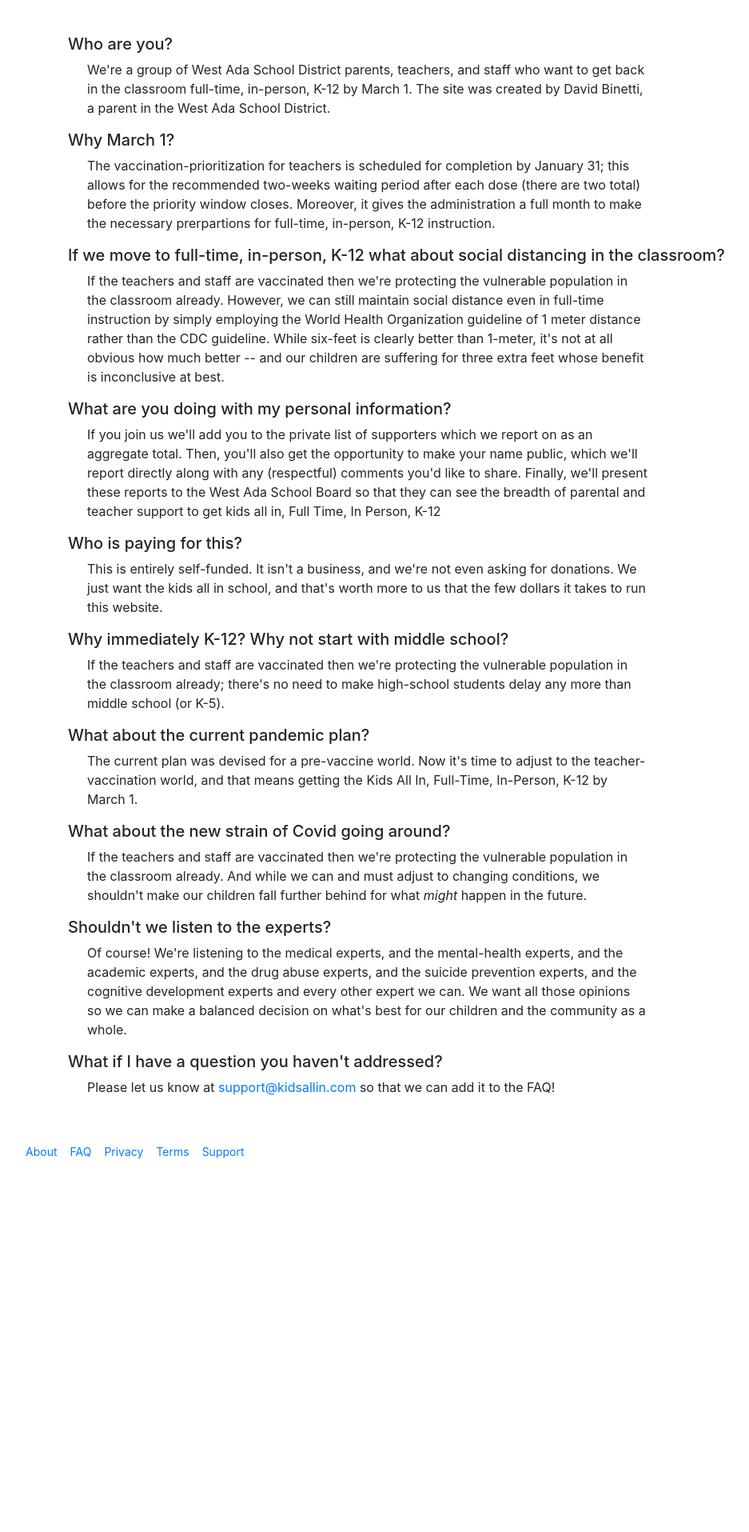
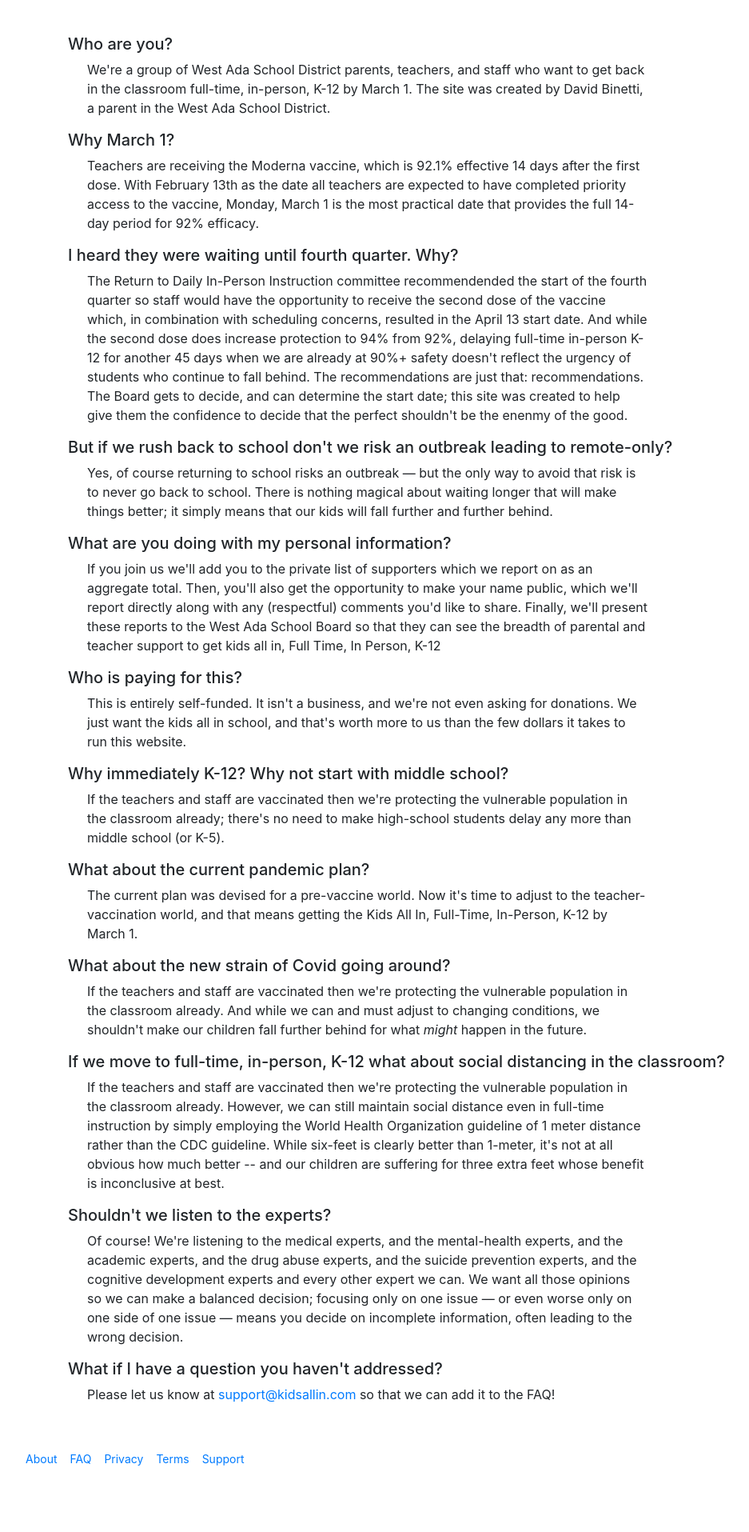
Before and after one commit to dbinetti/kidsallin, a Django app: page /faq/ in a window 1280 px wide. Shown: the part 280-2195 px from the top of the page at 80% size, without its empty margins (0-937 px from the left). Before the commit the page ends 1728 px from the top, so only its background shows below. Run offline with Django 3.2, Linux system fonts and the light colour scheme; some libraries are stand-ins or nearby versions.

Commit message:
Update faq.html

```diff
--- a/project/app/templates/app/pages/faq.html
+++ b/project/app/templates/app/pages/faq.html
@@ -31,15 +31,23 @@
         Why March 1?
       </h5>
       <p class='pl-4 col-lg-8'>
-        The vaccination-prioritization for teachers is scheduled for completion by January 31; this allows for the recommended two-weeks waiting period after each dose (there are two total) before the priority window closes.  Moreover, it gives the administration a full month to make the necessary prerpartions for full-time, in-person, K-12 instruction.
+        Teachers are receiving the Moderna vaccine, which is 92.1% effective 14 days after the first dose.  With February 13th as the date all teachers are expected to have completed priority access to the vaccine, Monday, March 1 is the most practical date that provides the full 14-day period for 92% efficacy.
       </p>
     </div>
     <div class='my-2'>
       <h5>
-        If we move to full-time, in-person, K-12 what about social distancing in the classroom?
+        I heard they were waiting until fourth quarter.  Why?
       </h5>
       <p class='pl-4 col-lg-8'>
-        If the teachers and staff are vaccinated then we're protecting the vulnerable population in the classroom already.  However, we can still maintain social distance even in full-time instruction by simply employing the World Health Organization guideline of 1 meter distance rather than the CDC guideline.  While six-feet is clearly better than 1-meter, it's not at all obvious how much better -- and our children are suffering for three extra feet whose benefit is inconclusive at best.
+        The Return to Daily In-Person Instruction committee recommendended the start of the fourth quarter so staff would have the opportunity to receive the second dose of the vaccine which, in combination with scheduling concerns, resulted in the April 13 start date.  And while the second dose does increase protection to 94% from 92%, delaying full-time in-person K-12 for another 45 days when we are already at 90%+ safety doesn't reflect the urgency of students who continue to fall behind.  The recommendations are just that: recommendations.  The Board gets to decide, and can determine the start date; this site was created to help give them the confidence to decide that the perfect shouldn't be the enenmy of the good.
+      </p>
+    </div>
+    <div class='my-2'>
+      <h5>
+        But if we rush back to school don't we risk an outbreak leading to remote-only?
+      </h5>
+      <p class='pl-4 col-lg-8'>
+        Yes, of course returning to school risks an outbreak &mdash; but the only way to avoid that risk is to never go back to school.  There is nothing magical about waiting longer that will make things better; it simply means that our kids will fall further and further behind.
       </p>
     </div>
     <div class='my-2'>
@@ -55,7 +63,7 @@
         Who is paying for this?
       </h5>
       <p class='pl-4 col-lg-8'>
-        This is entirely self-funded.  It isn't a business, and we're not even asking for donations.  We just want the kids all in school, and that's worth more to us that the few dollars it takes to run this website.
+        This is entirely self-funded.  It isn't a business, and we're not even asking for donations.  We just want the kids all in school, and that's worth more to us than the few dollars it takes to run this website.
       </p>
     </div>
     <div class='my-2'>
@@ -84,10 +92,18 @@
     </div>
     <div class='my-2'>
       <h5>
+        If we move to full-time, in-person, K-12 what about social distancing in the classroom?
+      </h5>
+      <p class='pl-4 col-lg-8'>
+        If the teachers and staff are vaccinated then we're protecting the vulnerable population in the classroom already.  However, we can still maintain social distance even in full-time instruction by simply employing the World Health Organization guideline of 1 meter distance rather than the CDC guideline.  While six-feet is clearly better than 1-meter, it's not at all obvious how much better -- and our children are suffering for three extra feet whose benefit is inconclusive at best.
+      </p>
+    </div>
+    <div class='my-2'>
+      <h5>
         Shouldn't we listen to the experts?
       </h5>
       <p class='pl-4 col-lg-8'>
-        Of course!  We're listening to the medical experts, and the mental-health experts, and the academic experts, and the drug abuse experts, and the suicide prevention experts, and the cognitive development experts and every other expert we can.  We want all those opinions so we can make a balanced decision on what's best for our children and the community as a whole.
+        Of course!  We're listening to the medical experts, and the mental-health experts, and the academic experts, and the drug abuse experts, and the suicide prevention experts, and the cognitive development experts and every other expert we can.  We want all those opinions so we can make a balanced decision; focusing only on one issue &mdash; or even worse only on one side of one issue &mdash; means you decide on incomplete information, often leading to the wrong decision.
       </p>
     </div>
     <div class='my-2'>
```
